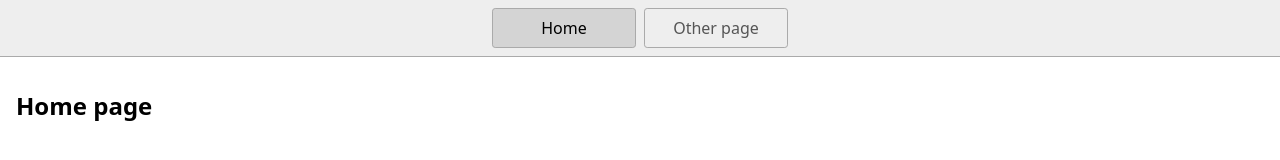
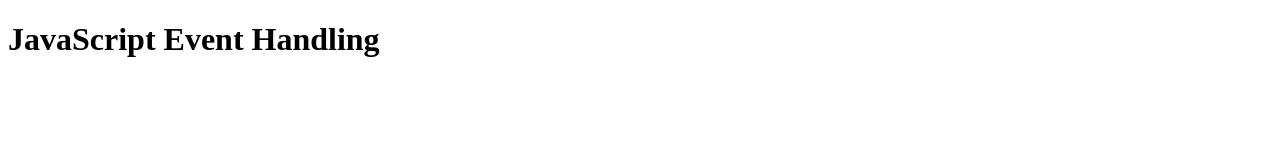
Before and after one commit to LarsGJobloop/kodeloftet-gruppe-9-javascript-event-handling, a website: page index.html in a window 1280 px wide. Drawn offline with Linux system fonts and the light colour scheme.

Commit message:
setup project

```diff
--- a/index.html
+++ b/index.html
@@ -1,23 +1,16 @@
 <!DOCTYPE html>
 <html lang="en">
+
 <head>
-    <title>Home</title>
+  <title>JavaScript Event Handling</title>
   <meta charset="UTF-8" />
   <meta name="viewport" content="width=device-width" />
-    <!--
-      Need a visual blank slate?
-      Remove all code in `styles.css`!
-    -->
   <link rel="stylesheet" href="styles.css" />
   <script type="module" src="script.js"></script>
 </head>
+
 <body>
-    <nav>
-      <a href="/" aria-current="page">Home</a>
-      <a href="/page2.html">Other page</a>
-    </nav>
-    <main>
-      <h1>Home page</h1>
-    </main>
+  <h1>JavaScript Event Handling</h1>
 </body>
+
 </html>
--- a/script.js
+++ /dev/null
@@ -1 +0,0 @@
-console.log('Hello!');
--- a/styles.css
+++ /dev/null
@@ -1,46 +0,0 @@
-* {
-  box-sizing: border-box;
-}
-
-body {
-  margin: 0;
-  font-family: system-ui, sans-serif;
-  color: black;
-  background-color: white;
-}
-
-nav {
-  display: flex;
-  flex-wrap: wrap;
-  align-items: center;
-  justify-content: center;
-  padding: 0.5rem;
-  gap: 0.5rem;
-  border-bottom: solid 1px #aaa;
-  background-color: #eee;
-}
-
-nav a {
-  display: inline-block;
-  min-width: 9rem;
-  padding: 0.5rem;
-  border-radius: 0.2rem;
-  border: solid 1px #aaa;
-  text-align: center;
-  text-decoration: none;
-  color: #555;
-}
-
-nav a[aria-current='page'] {
-  color: #000;
-  background-color: #d4d4d4;
-}
-
-main {
-  padding: 1rem;
-}
-
-h1 {
-  font-weight: bold;
-  font-size: 1.5rem;
-}
```
Also changed, not shown: page2.html (deleted, +0 -19 lines), 1 other file. Lines whose indentation alone changed are shown as unchanged.
